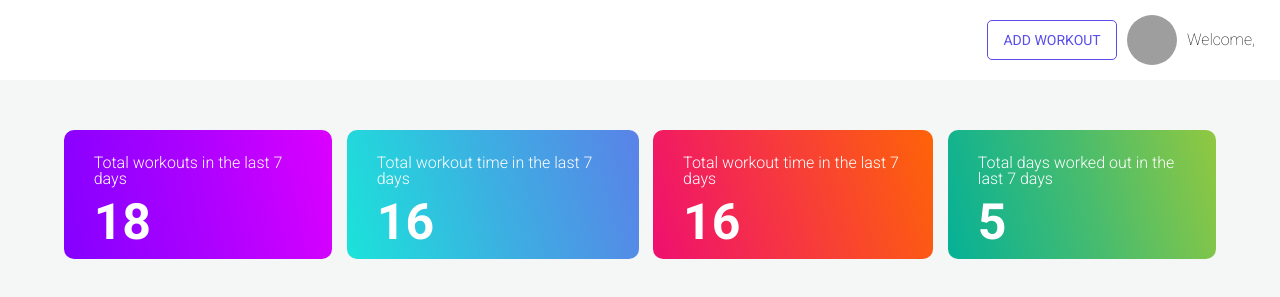
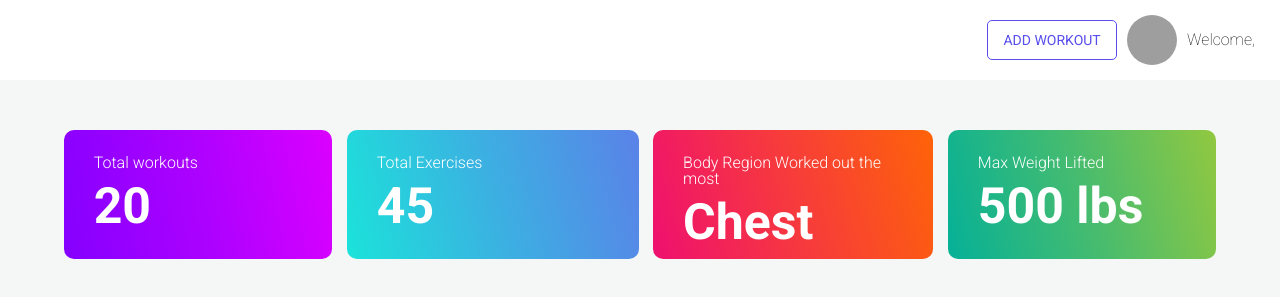
Before and after one commit to weight-lifting-journal-bw-team/Front-end-Joe-Skyelar-Sem, a React (Create React App) app in the folder client/: page / in a window 1280 px wide. Shown: the top 297 px of the page. Built offline with nearby package versions, Linux system fonts and the light colour scheme; no server answers; sample sign-in values are in the browser's storage; grey boxes are pictures that could not be loaded.

Commit message:
Scaffolded QuickStats to prepare for data stitching

```diff
--- a/client/src/components/Dashboard/QuickStats.js
+++ b/client/src/components/Dashboard/QuickStats.js
@@ -1,4 +1,6 @@
 import React, { Component, Fragment } from "react";
+import { connect } from "react-redux";
+
 import {
 	StatsContainer,
 	StatsContainer2,
@@ -11,24 +13,31 @@ class QuickStats extends Component {
 		return (
 			<Fragment>
 				<StatsContainer>
-					<h3>Total workouts in the last 7 days</h3>
-					<h2>18</h2>
+					<h3>Total workouts</h3>
+					<h2>20</h2>
 				</StatsContainer>
 				<StatsContainer2>
-					<h3>Total workout time in the last 7 days </h3>
-					<h2>16</h2>
+					<h3>Total Exercises</h3>
+					<h2>45</h2>
 				</StatsContainer2>
 				<StatsContainer3>
-					<h3>Total workout time in the last 7 days </h3>
-					<h2>16</h2>
+					<h3>Body Region Worked out the most</h3>
+					<h2>Chest</h2>
 				</StatsContainer3>
 				<StatsContainer4>
-					<h3>Total days worked out in the last 7 days</h3>
-					<h2>5</h2>
+					<h3>Max Weight Lifted</h3>
+					<h2>500 lbs</h2>
 				</StatsContainer4>
 			</Fragment>
 		);
 	}
 }
 
-export default QuickStats;
+const mapStateToProps = ({ workoutReducer }) => ({
+	workouts: workoutReducer.workouts
+});
+
+export default connect(
+	mapStateToProps,
+	{}
+)(QuickStats);
--- a/client/src/components/Workouts/Workout.js
+++ b/client/src/components/Workouts/Workout.js
@@ -1,4 +1,4 @@
-import React, { Component, Fragment } from "react";
+import React, { Component } from "react";
 import { connect } from "react-redux";
 import { deleteWorkout, updateWorkout } from "../../actions/workoutActions";
 import { fetchExercises } from "../../actions/exerciseActions";
@@ -6,6 +6,7 @@ import { fetchExercises } from "../../actions/exerciseActions";
 import {
 	WorkoutWrapper,
 	WorkoutContainer,
+	WorkoutContentWrapper,
 	DropDownWrapper,
 	WorkoutRegionHeader,
 	EditButton,
@@ -80,6 +81,7 @@ class Workout extends Component {
 					<WorkoutContainer>
 						<div>
 							<WorkoutRegionHeader onClick={this.toggleWorkout}>
+								<WorkoutContentWrapper>
 									<p>{this.state.workout.region}</p>
 									<FontAwesomeIcon
 										icon={
@@ -89,6 +91,7 @@ class Workout extends Component {
 										}
 										style={{ color: "#000" }}
 									/>
+								</WorkoutContentWrapper>
 							</WorkoutRegionHeader>
 						</div>
 						<div>
```
Lines whose indentation alone changed are shown as unchanged.
